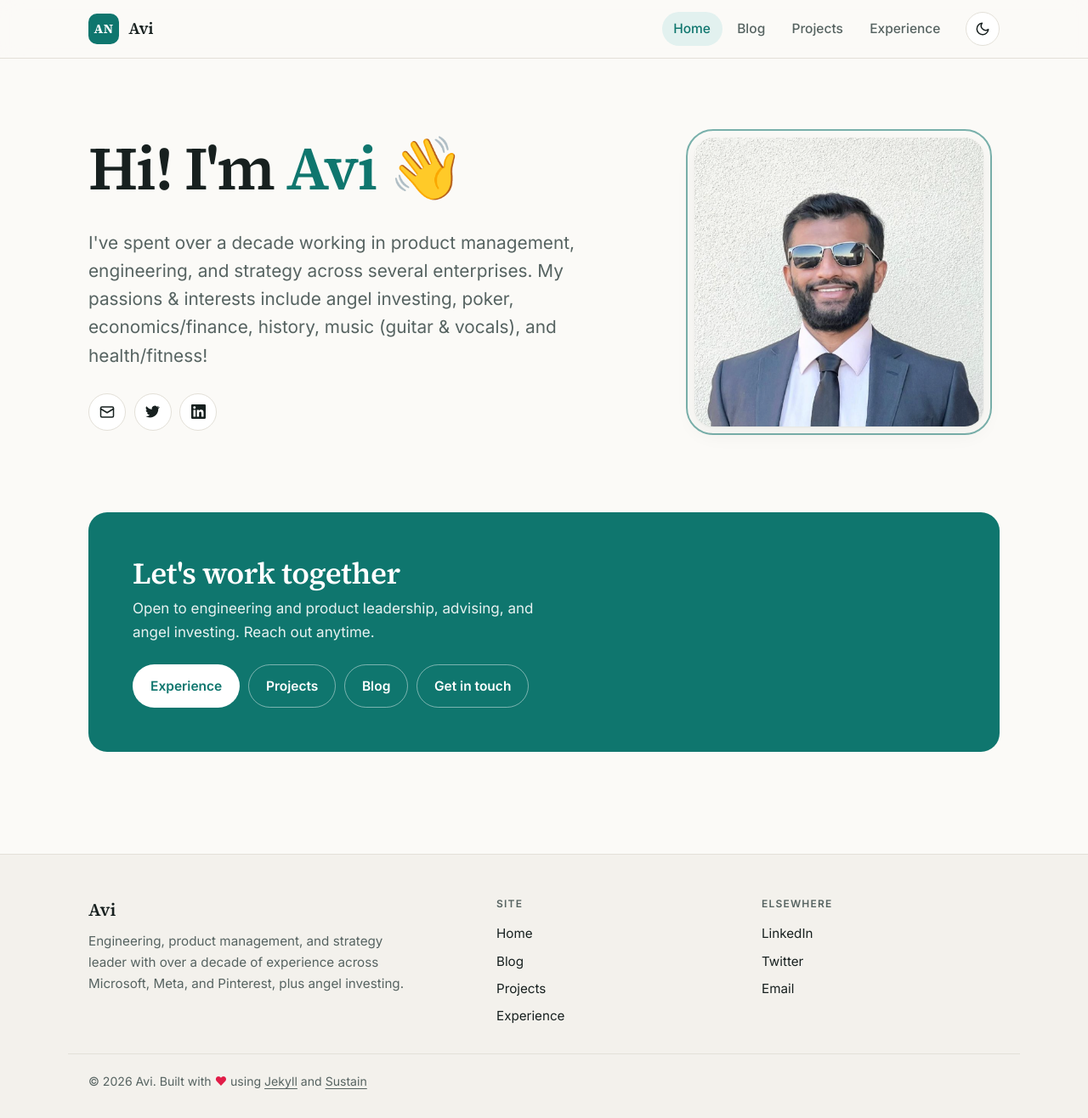
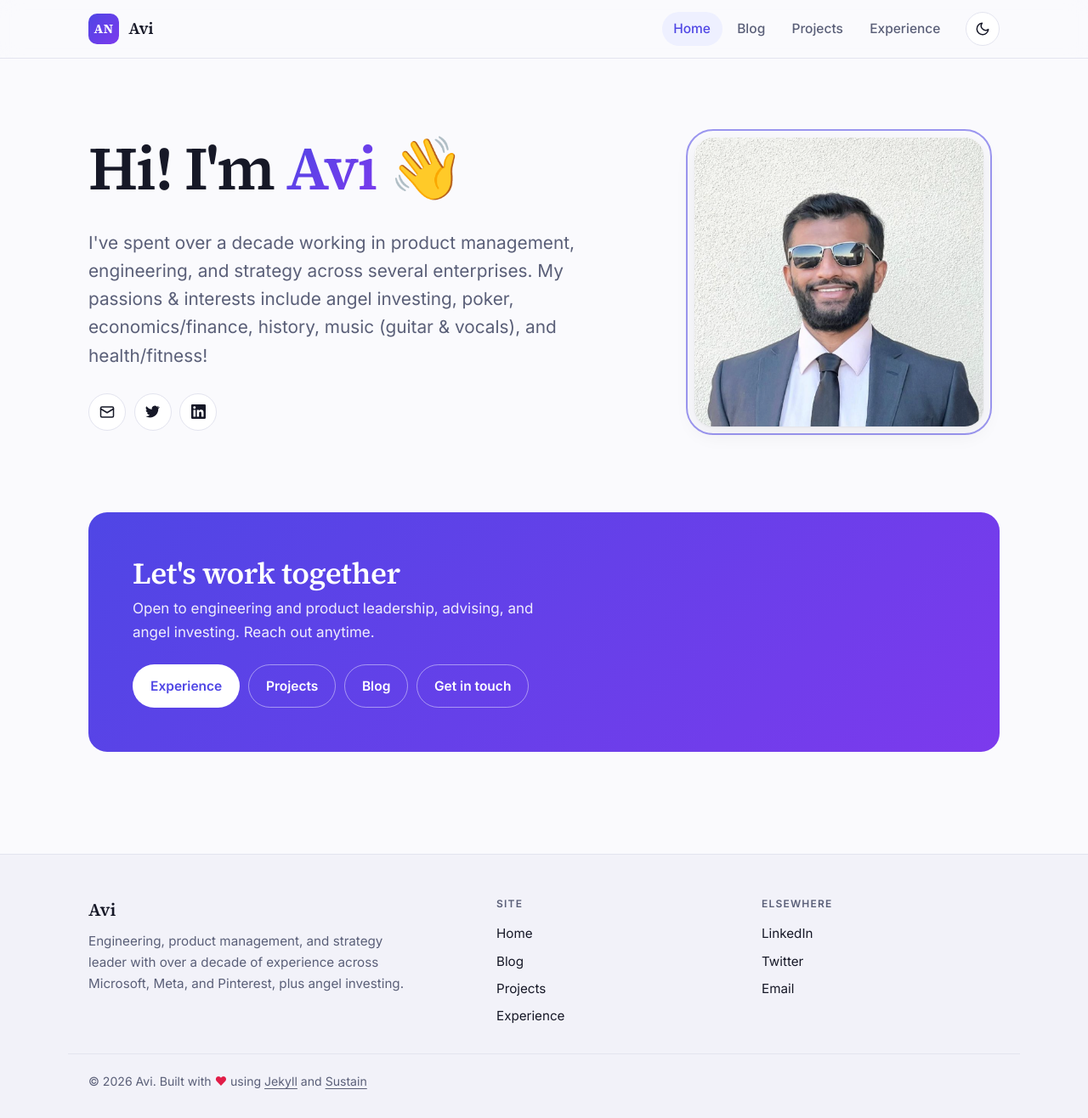
Before and after one commit to avinayak14/avinayak14.github.io, a Jekyll site: the page built from index.html, in a window 1280 px wide and 1316 px high. Shown: the whole window at 85% size. Built offline with Jekyll 4.4.1, drawn with Linux system fonts in a browser that asks for light colours; the list of posts is cut into pages by our own code.

Commit message:
switch color theme to blue/purple
Replace the teal accent with an indigo-to-violet palette in light and
dark mode, using a gradient on the logo mark, hero name, and
call-to-action band. Layout and sizing are unchanged. Also version the
stylesheet URL so new styles show up without a stale cache.

Co-Authored-By: Claude Opus 5.5 <noreply@anthropic.com>

```diff
--- a/_layouts/layout.html
+++ b/_layouts/layout.html
@@ -15,7 +15,7 @@
         document.documentElement.dataset.theme = t;
       } catch (e) {}
     </script>
-    <meta name="theme-color" content="#0f766e">
+    <meta name="theme-color" content="#4f46e5">
     <link rel="icon" type="image/png" href="{{ '/static/img/profile.png' | relative_url }}">
 
     {% if page.title %}
@@ -29,7 +29,7 @@
     <link rel="preconnect" href="https://fonts.googleapis.com">
     <link rel="preconnect" href="https://fonts.gstatic.com" crossorigin>
     <link rel="stylesheet" href="https://fonts.googleapis.com/css2?family=Inter:wght@400;500;600;700&family=Source+Serif+4:opsz,wght@8..60,400;8..60,600;8..60,700&display=swap">
-    <link rel="stylesheet" type="text/css" href="{{ '/static/css/main.css' | relative_url }}" />
+    <link rel="stylesheet" type="text/css" href="{{ '/static/css/main.css' | relative_url }}?v={{ site.time | date: '%s' }}" />
     <link rel="stylesheet" type="text/css" href="{{ '/static/css/syntax.css' | relative_url }}" />
 
     <!-- Google Analytics -->
--- a/static/css/main.css
+++ b/static/css/main.css
@@ -8,17 +8,19 @@
   --font-serif: "Source Serif 4", "Iowan Old Style", "Palatino Linotype", Georgia, serif;
   --font-mono: ui-monospace, SFMono-Regular, Menlo, Consolas, monospace;
 
-  --bg: #fbfaf7;
+  --bg: #fafafd;
   --surface: #ffffff;
-  --surface-2: #f3f1ec;
-  --text: #17201f;
-  --muted: #566361;
-  --border: #e3e0d8;
-  --accent: #0f766e;
-  --accent-strong: #0b5f58;
+  --surface-2: #f2f2f9;
+  --text: #161827;
+  --muted: #5a5f78;
+  --border: #e3e4ef;
+  --accent: #4f46e5;
+  --accent-2: #7c3aed;
+  --accent-strong: #4338ca;
   --accent-ink: #ffffff;
-  --accent-soft: #e2f1ef;
-  --shadow: 0 1px 2px rgba(20, 30, 28, 0.05), 0 8px 24px rgba(20, 30, 28, 0.06);
+  --accent-soft: #eef0ff;
+  --accent-gradient: linear-gradient(135deg, var(--accent) 0%, var(--accent-2) 100%);
+  --shadow: 0 1px 2px rgba(22, 24, 48, 0.05), 0 8px 24px rgba(22, 24, 48, 0.07);
 
   --radius: 14px;
   --radius-lg: 22px;
@@ -30,32 +32,34 @@
 }
 
 :root[data-theme="dark"] {
-  --bg: #0c1312;
-  --surface: #131c1b;
-  --surface-2: #182322;
-  --text: #e8efee;
-  --muted: #9bacaa;
-  --border: #243230;
-  --accent: #2dd4bf;
-  --accent-strong: #5eead4;
-  --accent-ink: #052a26;
-  --accent-soft: #123430;
+  --bg: #0d0f1a;
+  --surface: #141728;
+  --surface-2: #1a1d32;
+  --text: #e8e9f5;
+  --muted: #a0a4c0;
+  --border: #262a44;
+  --accent: #818cf8;
+  --accent-2: #a78bfa;
+  --accent-strong: #a5b4fc;
+  --accent-ink: #13123a;
+  --accent-soft: #1f2148;
   --shadow: 0 1px 2px rgba(0, 0, 0, 0.3), 0 10px 30px rgba(0, 0, 0, 0.35);
   color-scheme: dark;
 }
 
 @media (prefers-color-scheme: dark) {
   :root:not([data-theme]) {
-    --bg: #0c1312;
-    --surface: #131c1b;
-    --surface-2: #182322;
-    --text: #e8efee;
-    --muted: #9bacaa;
-    --border: #243230;
-    --accent: #2dd4bf;
-    --accent-strong: #5eead4;
-    --accent-ink: #052a26;
-    --accent-soft: #123430;
+    --bg: #0d0f1a;
+    --surface: #141728;
+    --surface-2: #1a1d32;
+    --text: #e8e9f5;
+    --muted: #a0a4c0;
+    --border: #262a44;
+    --accent: #818cf8;
+    --accent-2: #a78bfa;
+    --accent-strong: #a5b4fc;
+    --accent-ink: #13123a;
+    --accent-soft: #1f2148;
     --shadow: 0 1px 2px rgba(0, 0, 0, 0.3), 0 10px 30px rgba(0, 0, 0, 0.35);
     color-scheme: dark;
   }
@@ -238,7 +242,7 @@ p { margin: 0 0 1em; }
   width: 36px;
   height: 36px;
   border-radius: 10px;
-  background: var(--accent);
+  background: var(--accent-gradient);
   color: var(--accent-ink);
   font-family: var(--font-serif);
   font-size: 0.95rem;
@@ -317,7 +321,13 @@ p { margin: 0 0 1em; }
   font-size: clamp(2.8rem, 7vw, 4.5rem);
   letter-spacing: -0.03em;
 }
-.hero h1 .accent { color: var(--accent); }
+.hero h1 .accent {
+  color: var(--accent);
+  background: var(--accent-gradient);
+  -webkit-background-clip: text;
+  background-clip: text;
+  -webkit-text-fill-color: transparent;
+}
 
 .wave {
   display: inline-block;
@@ -381,7 +391,7 @@ p { margin: 0 0 1em; }
   gap: 1.5rem 2rem;
   padding: clamp(1.75rem, 5vw, 3.25rem);
   border-radius: var(--radius-lg);
-  background: var(--accent);
+  background: var(--accent-gradient);
   color: var(--accent-ink);
 }
 .cta h2 { margin: 0 0 0.4rem; font-size: clamp(1.6rem, 3.2vw, 2.2rem); }
```
